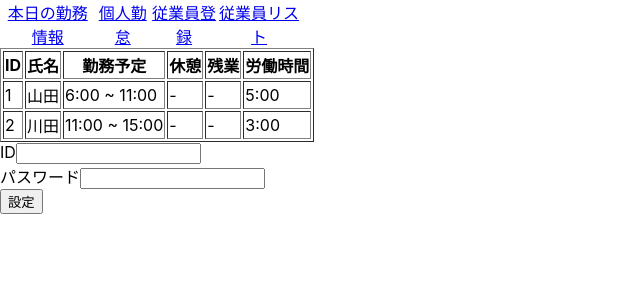
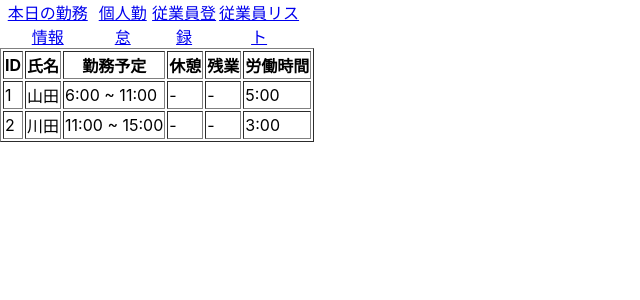
Before and after one commit to mommom111/freee_-, a React (Create React App) app in the folder front/: page / in a window 1280 px wide. Shown: the top 300 px of the page, without its empty margins (0-640 px from the left). Built offline with nearby package versions, Linux system fonts and the light colour scheme.

Commit message:
Add feature to select employee from list of employees

```diff
--- a/front/src/Attendance_management.js
+++ b/front/src/Attendance_management.js
@@ -1,38 +1,14 @@
 import React, { Component } from 'react';
-import axios from 'axios';
 import Calendar from "./Calendar";
 import Modal from 'react-modal';
 
 class Attendance_management extends Component {
-  state = {
-    users: []
-  }
-
-  // マウント時、データ取得
-  componentDidMount() {
-    axios.get('http://127.0.0.1:5000/api/users')
-      .then(response => {
-        const users = response.data;
-        this.setState({ users });
-      })
-      .catch(error => {
-        console.log(error);
-      });
-  }
 
   render() {
-    const { users } = this.state;
     Modal.setAppElement('#root');
 
     return (
       <div>
-        <h1>Employee List</h1>
-        <ul>
-          {/* 取得したデータの表示 */}
-          {users.map(user => (
-            <li key={user.id}>{user.id}/{user.name}</li>
-          ))}
-        </ul>
         <Calendar />
       </div>
     );
--- a/front/src/EmployeesList.js
+++ b/front/src/EmployeesList.js
@@ -3,7 +3,9 @@ import axios from 'axios';
 
 class EmployeesList extends Component {
   state = {
-    employees: []
+    employees: [],
+    selectedEmployee: null,
+    employeeShifts: [],
   }
 
   // マウント時、データ取得
@@ -19,18 +21,47 @@ class EmployeesList extends Component {
       });
   }
 
+  // 従業員を選択したときの処理
+  handleEmployeeSelect = (employeeId) => {
+    axios.get(`http://127.0.0.1:5000/api/shifts/${employeeId}`)
+      .then(response => {
+        const employeeShifts = response.data;
+        this.setState({ selectedEmployee: employeeId, employeeShifts });
+        console.log(employeeShifts);
+      })
+      .catch(error => {
+        console.log(error);
+      });
+  }
+
   render() {
-    const { employees } = this.state;
+    const { employees, selectedEmployee, employeeShifts } = this.state;
 
     return (
       <div>
         <h1>従業員リスト</h1>
-        <ul>
-          {/* 取得したデータの表示 */}
-          {employees.map(employee => (
-            <li key={employee.id}>{employee.employee_id}/{employee.name}/{employee.phone}</li>
-          ))}
-        </ul>
+        <div>
+          <h2>シフト設定</h2>
+          <ul>
+            {/* 従業員リストの表示 */}
+            {employees.map(employee => (
+              <li key={employee.id}>
+                <button onClick={() => this.handleEmployeeSelect(employee.employee_id)}>
+                  {employee.name}
+                </button>
+              </li>
+            ))}
+          </ul>
+        </div>
+        <div>
+          {selectedEmployee && (
+            <div>
+              <h2>{employees.find(employee => employee.employee_id === selectedEmployee).name}のシフト</h2>
+              {/* カレンダーの表示 */}
+              {/* employeeShiftsを使ってカレンダーをレンダリングする */}
+            </div>
+          )}
+        </div>
       </div>
     );
   }
--- a/front/src/Worklog.js
+++ b/front/src/Worklog.js
@@ -1,49 +1,6 @@
 import React from 'react'
-import { useState } from 'react'
-import axios from 'axios';
 
 function Worklog() {
-
-  const [ID, setID] = useState('');
-  const [name, setName] = useState('');
-
-  const handleSubmit = (e) => {
-    e.preventDefault();
-    console.log({
-      ID,
-      name,
-    });
-
-    axios.post('http://127.0.0.1:5000/api/users', {ID: ID, name: name})
-    .then((response) => {
-      console.log(response);
-    })
-    .catch(error => {
-      if (error.response) {
-        // サーバー側でエラーが発生した場合
-        if (error.response.status === 400) {
-          // バリデーションエラーの場合
-          alert(error.response.data.message);
-        } else if (error.response.status === 401) {
-          // 認証エラーの場合
-          alert(error.response.data.message);
-        } else {
-          // その他のエラーの場合
-          alert('サーバーエラーが発生しました');
-        }
-      } else {
-        // ネットワークエラーの場合
-        alert('ネットワークエラーが発生しました');
-      }
-    });
-  };
-
-  const handleChangeID = (e) => {
-    setID(e.target.value);
-  };
-  const handleChangeName = (e) => {
-    setName(e.target.value);
-  };
 
   return (
     <div>
@@ -76,25 +33,6 @@ function Worklog() {
         </tbody>
       </table>
 
-      <form onSubmit={handleSubmit}>
-        <div>
-          <label htmlFor="ID">ID</label>
-          <input id="ID" name="ID" value={ID} onChange={handleChangeID} />
-        </div>
-        <div>
-          <label htmlFor="name">パスワード</label>
-          <input
-            id="name"
-            name="name"
-            value={name}
-            onChange={handleChangeName}
-          />
-        </div>
-        <div>
-          <button type="submit">設定</button>
-        </div>
-      </form>
-
     </div>
   )
 }
```
